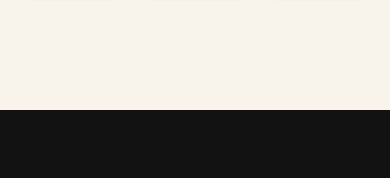
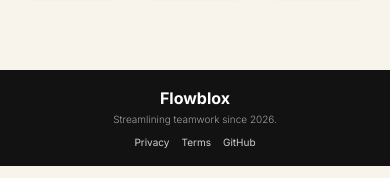
Before and after one commit to ankitparida925-afk/react-p, a React (Vite) app: page / in a window 390 px wide. Shown: the part 1802-1980 px from the top of the page. Built offline with nearby package versions, Linux system fonts and the light colour scheme; a web font is replaced by a local one.

Commit message:
Optimize footer size on mobile and adjust TestimonialHero layout gaps

```diff
--- a/src/App.jsx
+++ b/src/App.jsx
@@ -270,13 +270,13 @@ function ProvenResults() {
 // Footer Component
 function Footer() {
   return (
-    <footer className="bg-app-primary text-white py-16 px-8 mt-12">
-      <div className="max-w-7xl mx-auto flex flex-col md:flex-row justify-between items-center gap-8">
-        <div>
-          <h3 className="text-2xl font-bold mb-2">Flowblox</h3>
-          <p className="text-sm opacity-60 font-light">Streamlining teamwork since 2026.</p>
+    <footer className="bg-app-primary text-white py-4 sm:py-16 px-4 sm:px-8 mt-2 sm:mt-12">
+      <div className="max-w-7xl mx-auto flex flex-col md:flex-row justify-between items-center gap-2 sm:gap-8">
+        <div className="text-center md:text-left">
+          <h3 className="text-base sm:text-2xl font-bold mb-0.5 sm:mb-2">Flowblox</h3>
+          <p className="text-[10px] sm:text-sm opacity-60 font-light">Streamlining teamwork since 2026.</p>
         </div>
-        <div className="flex gap-8 text-sm opacity-80">
+        <div className="flex gap-3 sm:gap-8 text-[10px] sm:text-sm opacity-80">
           <a href="#privacy" className="hover:opacity-100 transition-opacity text-white">Privacy</a>
           <a href="#terms" className="hover:opacity-100 transition-opacity text-white">Terms</a>
           <a href="#github" className="hover:opacity-100 transition-opacity text-white">GitHub</a>
--- a/src/components/TestimonialHero.jsx
+++ b/src/components/TestimonialHero.jsx
@@ -34,7 +34,7 @@ function TestimonialHero() {
   const isMobile = typeof window !== 'undefined' && window.innerWidth < 640;
 
   return (
-    <section className="w-full flex flex-col items-center text-center pt-24 pb-24 overflow-hidden relative">
+    <section className="w-full flex flex-col items-center text-center pt-12 sm:pt-24 pb-2 sm:pb-24 overflow-hidden relative">
 
       {/* Arch Grid Section - Exact miniature replica of Windows layout on all screens */}
       <div className="relative w-full max-w-[1300px] h-[160px] sm:h-[450px] md:h-[600px] flex justify-between sm:justify-center gap-[2px] sm:gap-4 md:gap-6 px-1 sm:px-4 mx-auto z-10">
```
